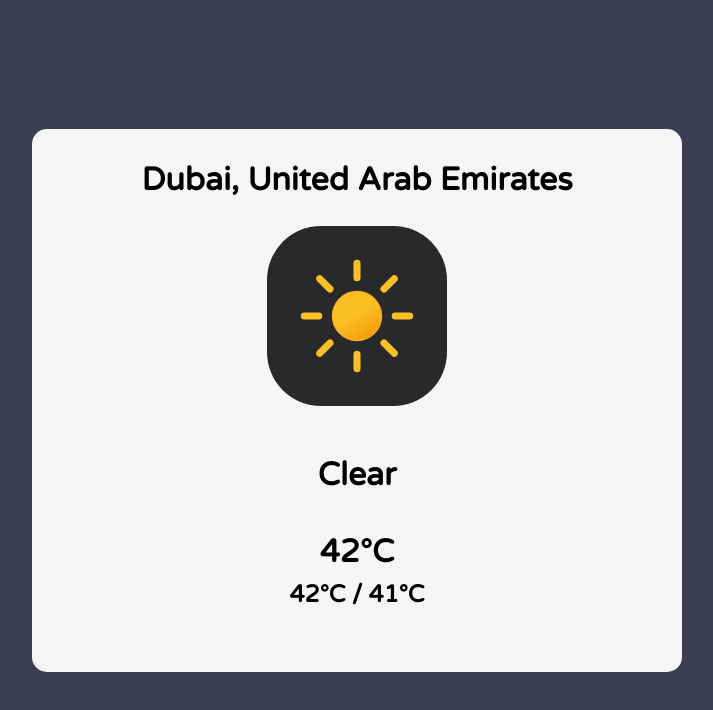
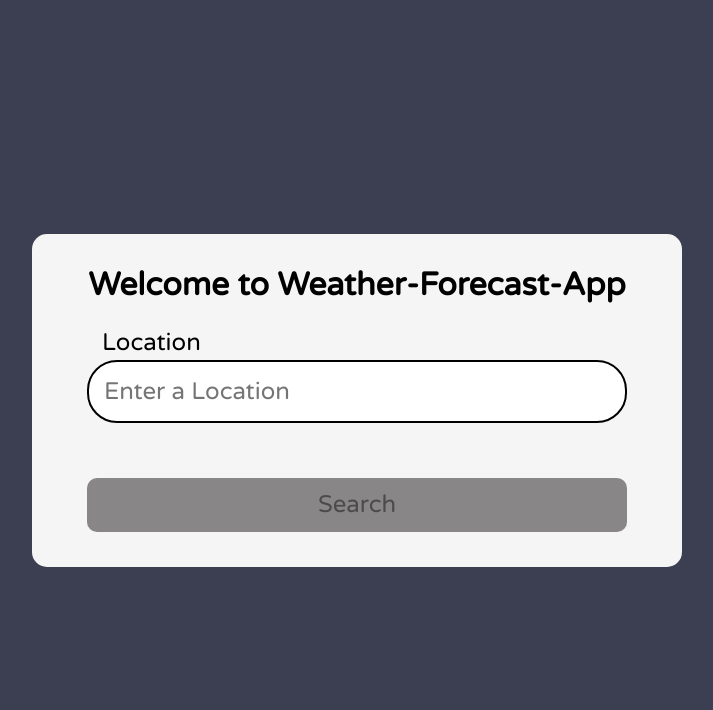
Before and after one commit to omardevelops/weather-forecast-app, a website built with webpack: page dist/index.html in a window 1280 px wide. Shown: the whole page, without its empty margins (283-996 px from the left). Built offline with nearby package versions, Linux system fonts and the light colour scheme.

Commit message:
added: basic weather fetching functionality + UI

```diff
--- a/src/index.js
+++ b/src/index.js
@@ -1,11 +1,8 @@
 import './reset.css';
 import './style.css';
-// import sampleWeatherData from './sample-current-weather.json';
-import createWeatherDetailsBox from './weather-city-page';
 
 import LocationSearch from './location-search';
 
-// const welcomeContainer = document.querySelector('#welcome');
-// const locationSearchContainer = LocationSearch().createSearchboxElement();
-// welcomeContainer.appendChild(locationSearchContainer);
-document.querySelector('main').appendChild(createWeatherDetailsBox());
+const welcomeContainer = document.querySelector('#welcome');
+const locationSearchContainer = LocationSearch().createSearchboxElement();
+welcomeContainer.appendChild(locationSearchContainer);
--- a/src/location-search.js
+++ b/src/location-search.js
@@ -48,6 +48,10 @@ const LocationSearch = () => {
 
       // Remove welcome screen
       document.querySelector('#welcome').remove();
+      // Add weather info
+      document
+        .querySelector('main')
+        .appendChild(createWeatherDetailsBox(neededWeatherData));
     }
   };
 
--- a/src/weather-city-page.js
+++ b/src/weather-city-page.js
@@ -1,9 +1,8 @@
 // This component is responsible for showing weather data of a particular city or location
 import getIconBasedOnWeather from './weather-icon-loader';
-
 // Creates and returns a container with weather information
-const createWeatherDetailsBox = () => {
-  const weatherInfo = {
+const createWeatherDetailsBox = (weatherInfo) => {
+  const weatherInfoSample = {
     cityName: 'Dubai',
     countryCode: 'AE',
     countryName: 'United Arab Emirates',
```
Also changed, not shown: dist/index.html.
